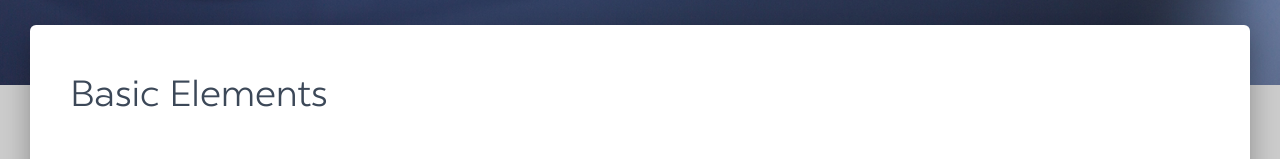
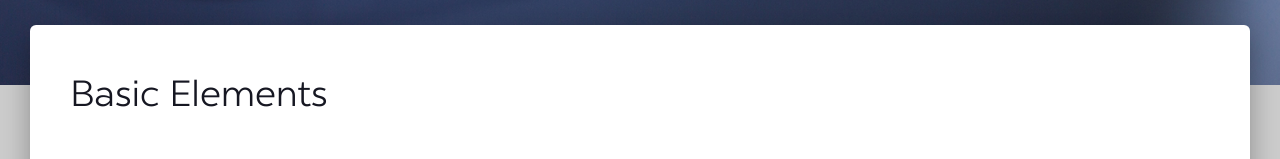
Before and after one commit to ejwaldsc/tnge-2018-web, a plain HTML site: page docs/index.html in a window 1280 px wide. Shown: the part 635-794 px from the top of the page. Drawn offline with Linux system fonts and the light colour scheme; a small style sheet from the web is missing.

Commit message:
black color changes

```diff
--- a/docs/assets/sass/material-kit/_variables_bootstrap.scss
+++ b/docs/assets/sass/material-kit/_variables_bootstrap.scss
@@ -21,7 +21,7 @@ $brand-info:            #5bc0de !default;
 $brand-warning:         #f0ad4e !default;
 $brand-danger:          #d9534f !default;
 
-$black-color:           #3C4858 !default;
+$black-color:           #161722 !default;
 
 
 //== Scaffolding
```
Also changed, not shown: docs/assets/css/material-kit.css.
